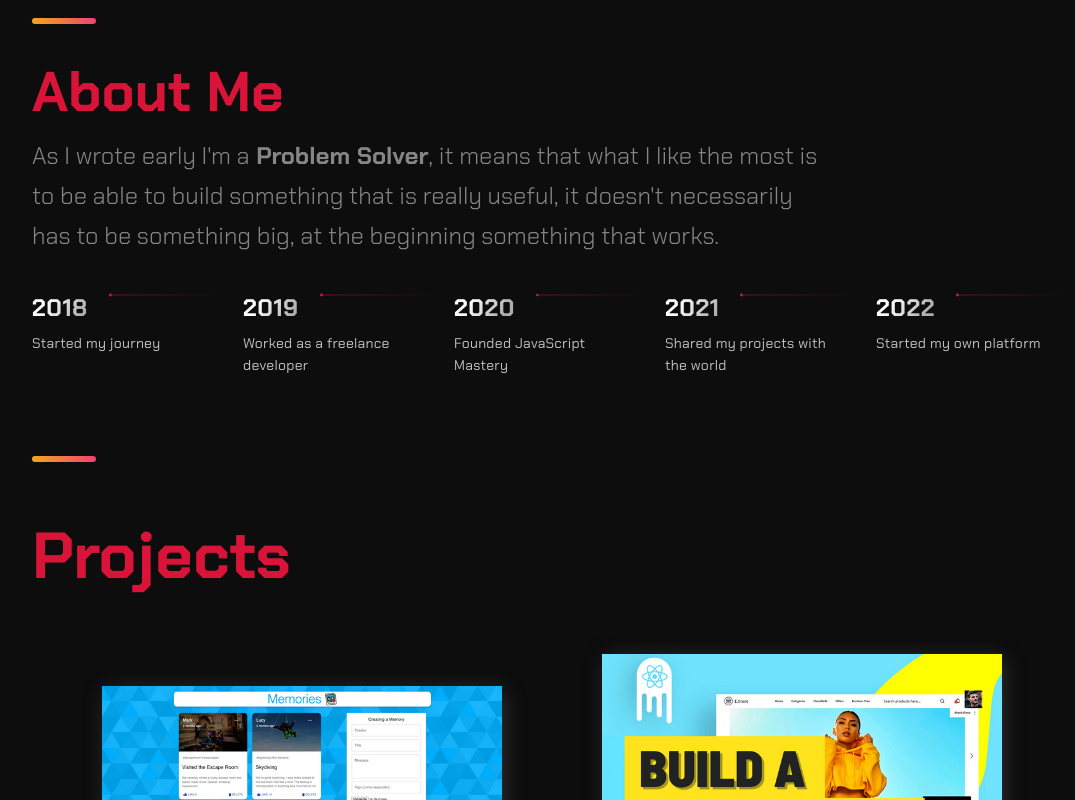
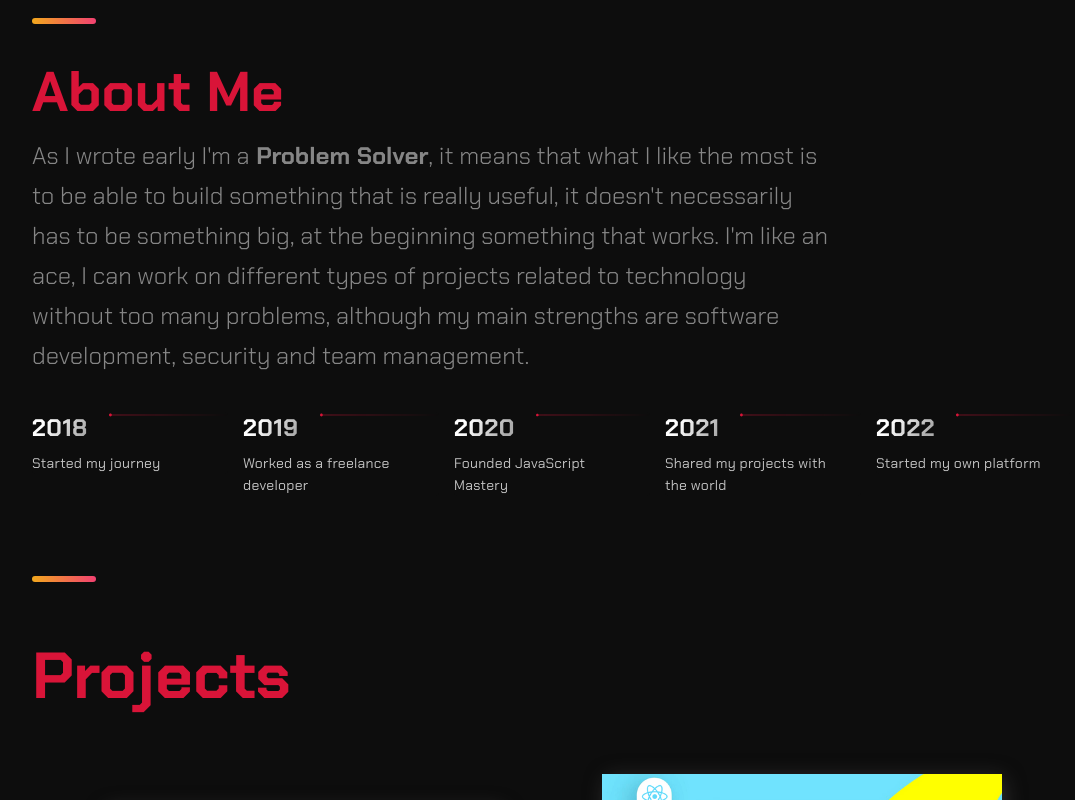
Before and after one commit to Youngermaster/Portfolio-Youngermaster, a Next.js app: page / in a window 1280 px wide. Shown: the part 708-1508 px from the top of the page, without its empty margins (88-1163 px from the left). Built offline with nearby package versions, Linux system fonts and the light colour scheme.

Commit message:
Timeline Theme updated

```diff
--- a/src/components/Hero/Hero.js
+++ b/src/components/Hero/Hero.js
@@ -12,7 +12,7 @@ const Hero = (props) => (
   <>
     <Section row nopadding>
       <LeftSection>
-        <LogoHeroImg src="/images/Logo-1000x1000.png" height={1} width={1} />
+        <LogoHeroImg src="/images/Logo-1000x1000.png" alt="Youngermaster's Logo" />
         <SectionTitle main center>
           Youngermaster's
           <br />
--- a/src/components/TimeLine/TimeLine.js
+++ b/src/components/TimeLine/TimeLine.js
@@ -74,7 +74,10 @@ const Timeline = () => {
         </b>
         , it means that what I like the most is to be able to build something
         that is really useful, it doesn't necessarily has to be something big,
-        at the beginning something that works.
+        at the beginning something that works. I'm like an ace, I can work on
+        different types of projects related to technology without too many
+        problems, although my main strengths are software development, security
+        and team management.
       </SectionText>
       <CarouselContainer ref={carouselRef} onScroll={handleScroll}>
         <>
```
